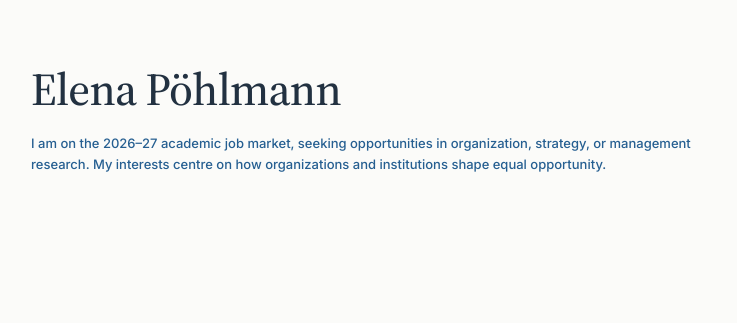
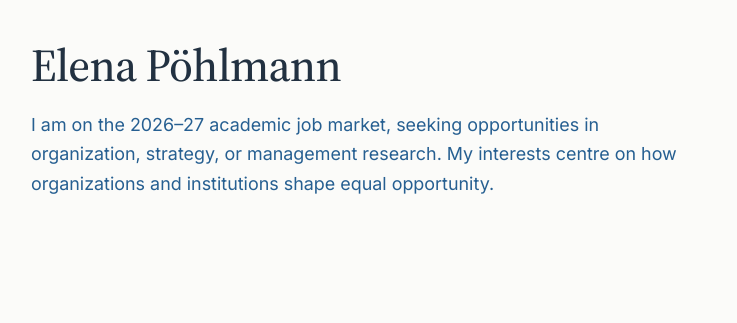
Before and after one commit to ElenaPoehlmann/elenapoehlmann.github.io, a plain HTML site: page index.html in a window 1280 px wide. Shown: the part 200-523 px from the top of the page, 446-1183 px from the left. Drawn offline with Linux system fonts and the light colour scheme.

Commit message:
Update homepage text size and EP icon

```diff
--- a/assets/styles.css
+++ b/assets/styles.css
@@ -39,7 +39,7 @@ p{margin-bottom:20px}
 .portrait-frame{background:var(--photo);border-radius:3px;overflow:hidden;aspect-ratio:3/4;margin-top:6px}
 .portrait-frame img{width:100%;height:100%;object-fit:cover;object-position:50% 22%;transform:scale(1.2);transform-origin:50% 12%}
 .market-note,.paper-tag{display:inline-block;color:var(--blue);font:500 13px/1.6 var(--font-body);background:none;border:0;padding:0;letter-spacing:0;text-transform:none}
-.market-note{margin-bottom:18px}
+.market-note{font:400 1.12rem/1.65 var(--font-body);margin-bottom:18px}
 .lead{font:400 1.12rem/1.65 var(--font-body);letter-spacing:0;margin-bottom:0;max-width:520px}
 .bio{font-size:1.04rem;line-height:1.78;margin-bottom:0}
 .bio+.bio{margin-top:16px}
```
Also changed, not shown: assets/favicon.svg.
